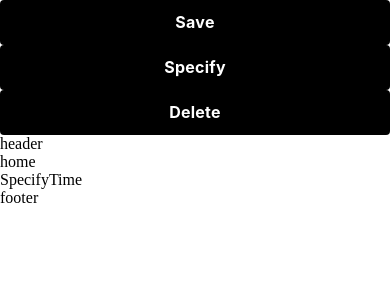
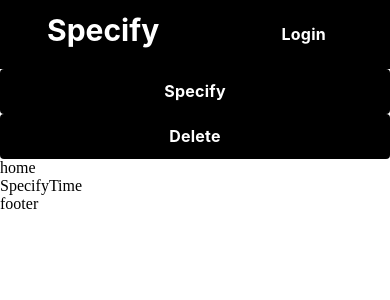
Before and after one commit to pp-develop/music-timer, a React Native app in the folder app/: screen / in a window 390 px wide. Shown: the top 300 px of the page. Built offline with nearby package versions, Linux system fonts and the light colour scheme.

Commit message:
feat: create header

```diff
--- a/app/src/App.tsx
+++ b/app/src/App.tsx
@@ -1,21 +1,21 @@
+import React from "react";
 import { Header } from "./components/Header";
 import { Home } from "./screens/Home";
 import { SpecifyTime } from "./screens/SpecifyTime";
 import { Footer } from "./components/Footer";
-import { OAuthButton } from "./components/OAuthButton";
 import { SpecifyForm } from "./components/SpecifyForm";
 import { DeletePlaylist } from "./components/DeletePlaylistButton";
+import { SafeAreaProvider } from 'react-native-safe-area-context';
 
 export const App = () => {
   return (
-    <div>
-      <OAuthButton />
-      <SpecifyForm/>
+    <SafeAreaProvider>
+      <Header />
+      <SpecifyForm />
       <DeletePlaylist />
-      <Header />
       <Home />
       <SpecifyTime />
       <Footer />
-    </div>
+    </SafeAreaProvider>
   );
 }
--- a/app/src/components/Header.tsx
+++ b/app/src/components/Header.tsx
@@ -1,7 +1,35 @@
-import React from 'react';
+import React from "react";
+import { Header as HeaderComponent } from "@rneui/base";
+import { OAuthButton } from "./OAuthButton";
 
 export const Header = () => {
     return (
-        <div>header</div>
+        <HeaderComponent
+            backgroundColor="black"
+            backgroundImageStyle={{}}
+            barStyle="default"
+            centerComponent={{
+                text: "Specify",
+                style: {
+                    color: "white",
+                    fontSize: 30,
+                    fontWeight: "bold"
+                },
+            }}
+            centerContainerStyle={{}}
+            containerStyle={{
+                paddingTop: 12,
+                paddingBottom: 12,
+                paddingRight: 32,
+                paddingLeft: 32,
+                borderBottomWidth: 0
+            }}
+            leftContainerStyle={{}}
+            linearGradientProps={{}}
+            placement="left"
+            rightComponent={<OAuthButton />}
+            rightContainerStyle={{}}
+            statusBarProps={{}}
+        />
     );
 }
--- a/app/src/components/OAuthButton.tsx
+++ b/app/src/components/OAuthButton.tsx
@@ -1,6 +1,10 @@
-import React from 'react';
+import React, { useState } from 'react';
 import { Text, StyleSheet, Pressable } from 'react-native';
 import axios from 'axios';
+
+export const OAuthButton = () => {
+    // const { title = 'Save' } = props;
+    const [isLogin, setIsLogin] = useState(false);
 
     const onPress = () => {
         axios.get('http://localhost:8080/authz-url', {
@@ -12,6 +16,7 @@ const onPress = () => {
             .then(function (response) {
                 console.log(response);
                 console.log(response.data.url);
+                setIsLogin(true);
                 window.location.href = response.data.url;
             })
             .catch(function (error) {
@@ -22,13 +27,19 @@ const onPress = () => {
             });
     };
 
-export const OAuthButton = (props: any) => {
-    const { title = 'Save' } = props;
+    if (isLogin) {
         return (
             <Pressable style={styles.button} onPress={onPress}>
-            <Text style={styles.text}>{title}</Text>
+                <Text style={styles.text}>Logout</Text>
             </Pressable>
-    );
+        )
+    } else {
+        return (
+            <Pressable style={styles.button} onPress={onPress}>
+                <Text style={styles.text}>Login</Text>
+            </Pressable>
+        )
+    }
 }
 
 const styles = StyleSheet.create({
```
Lines whose indentation alone changed are shown as unchanged.
